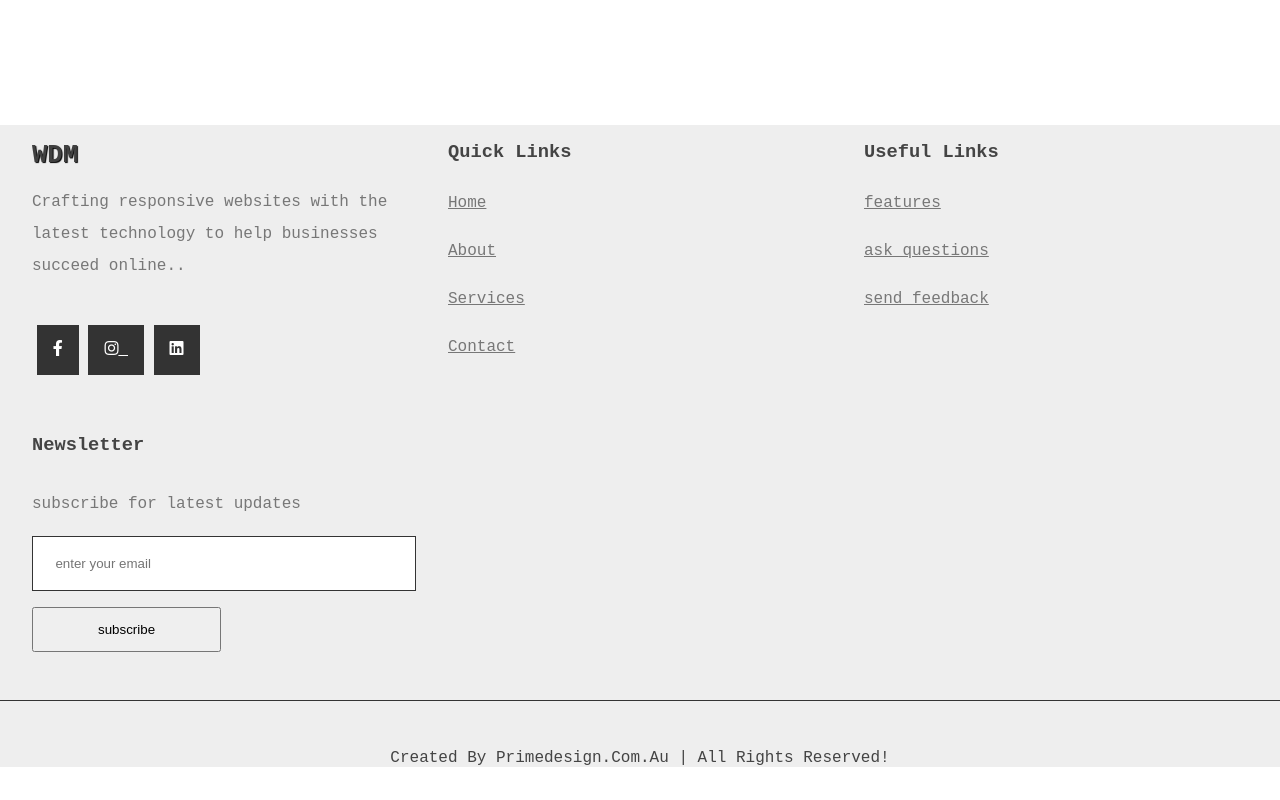
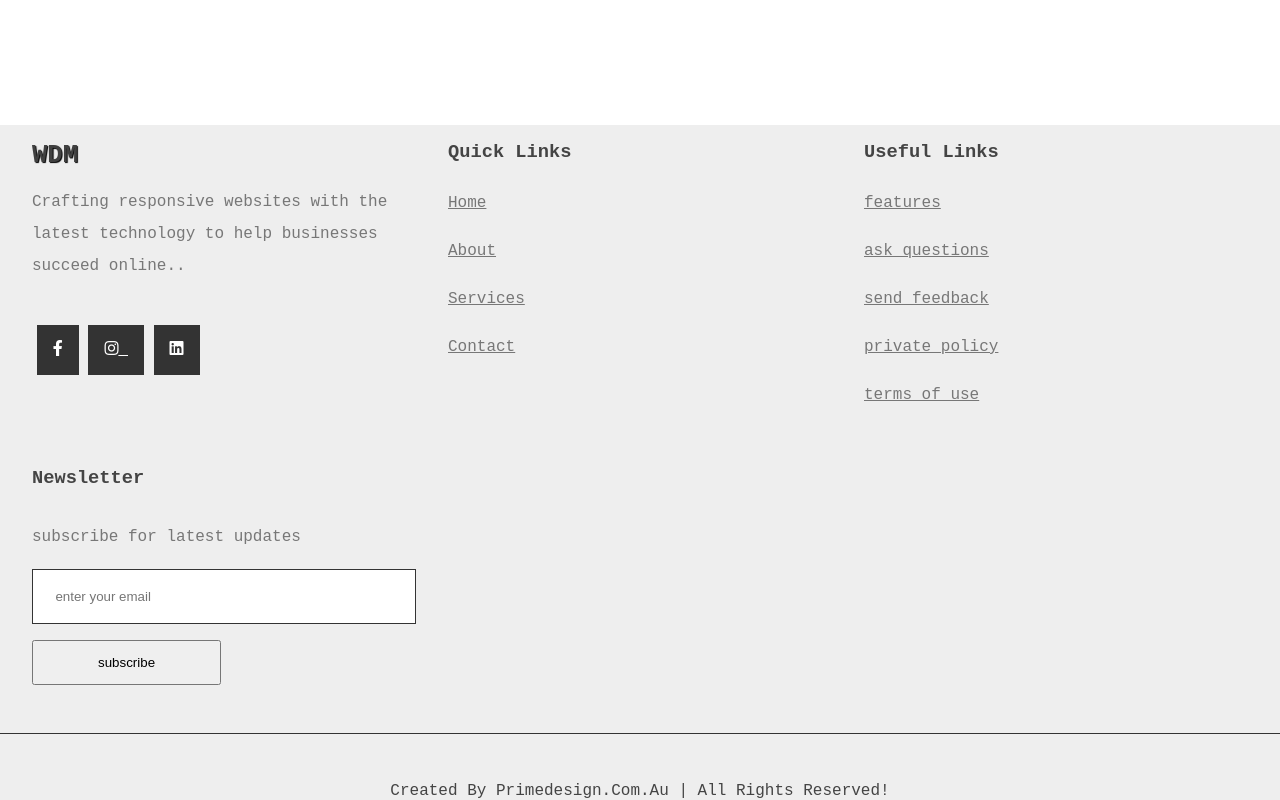
Before and after one commit to das744/WDM, a Next.js app: page / in a window 1280 px wide. Shown: the part 5138-5938 px from the top of the page. Before the commit the page ends 5905 px from the top, so only its background shows below. Built offline with nearby package versions, Linux system fonts and the light colour scheme.

Commit message:
Updated footer section

```diff
--- a/components/Footer/Footer.js
+++ b/components/Footer/Footer.js
@@ -45,12 +45,12 @@ const Footer = () => {
           <a href="#contact" className={styles.link}>
             send feedback
           </a>
-          {/* <a href="#" className={styles.link}>
+          <a href="#" className={styles.link}>
             private policy
           </a>
           <a href="#" className={styles.link}>
             terms of use
-          </a> */}
+          </a>
 
         </div>
 
```
